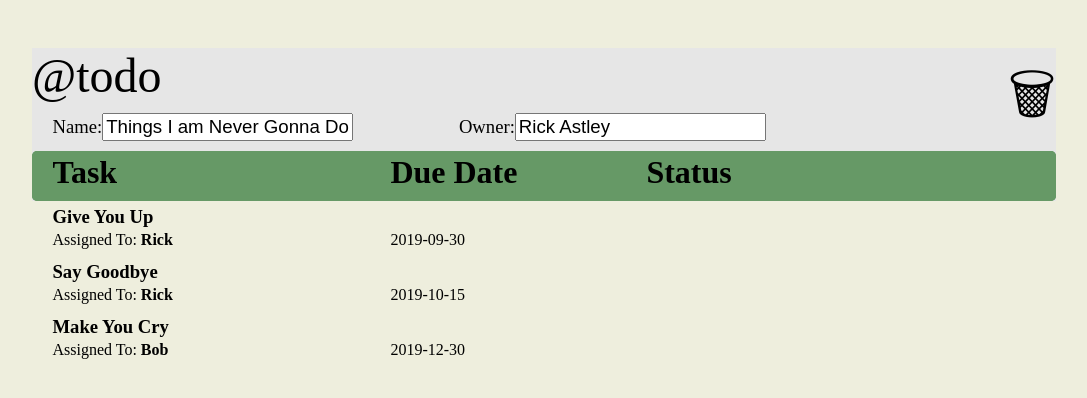
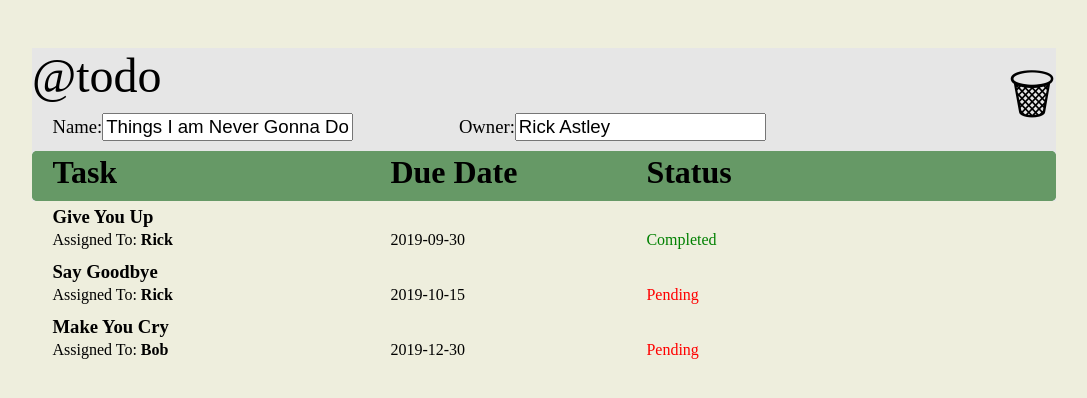
Before and after one commit to dSzenczewski/todo_hw2, a React (Create React App) app: page / in a window 1280 px wide. Both pictures are taken after a click on the link "Things I am Never Gonna Do". Shown: the top 398 px of the page, without its empty margins (104-1191 px from the left). Built offline with nearby package versions, Linux system fonts and the light colour scheme.

Commit message:
Status now correctly shows Completed in green and Pending in red

```diff
--- a/src/components/list_screen/ListItemCard.js
+++ b/src/components/list_screen/ListItemCard.js
@@ -13,9 +13,15 @@ export class ListItemCard extends Component {
                 <div className='list_item_card_due_date'>
                     {this.props.listItem.due_date}
                 </div>
+
                 <div className='list_item_card_completed'>
-                    {this.props.listItem.completed}
+                    {this.props.listItem.completed ? "Completed" : ""}
                 </div>
+
+                <div className='list_item_card_not_completed'>
+                {this.props.listItem.completed ? "" : "Pending"}
+                </div>
+
             </div>
         )
     }
```
